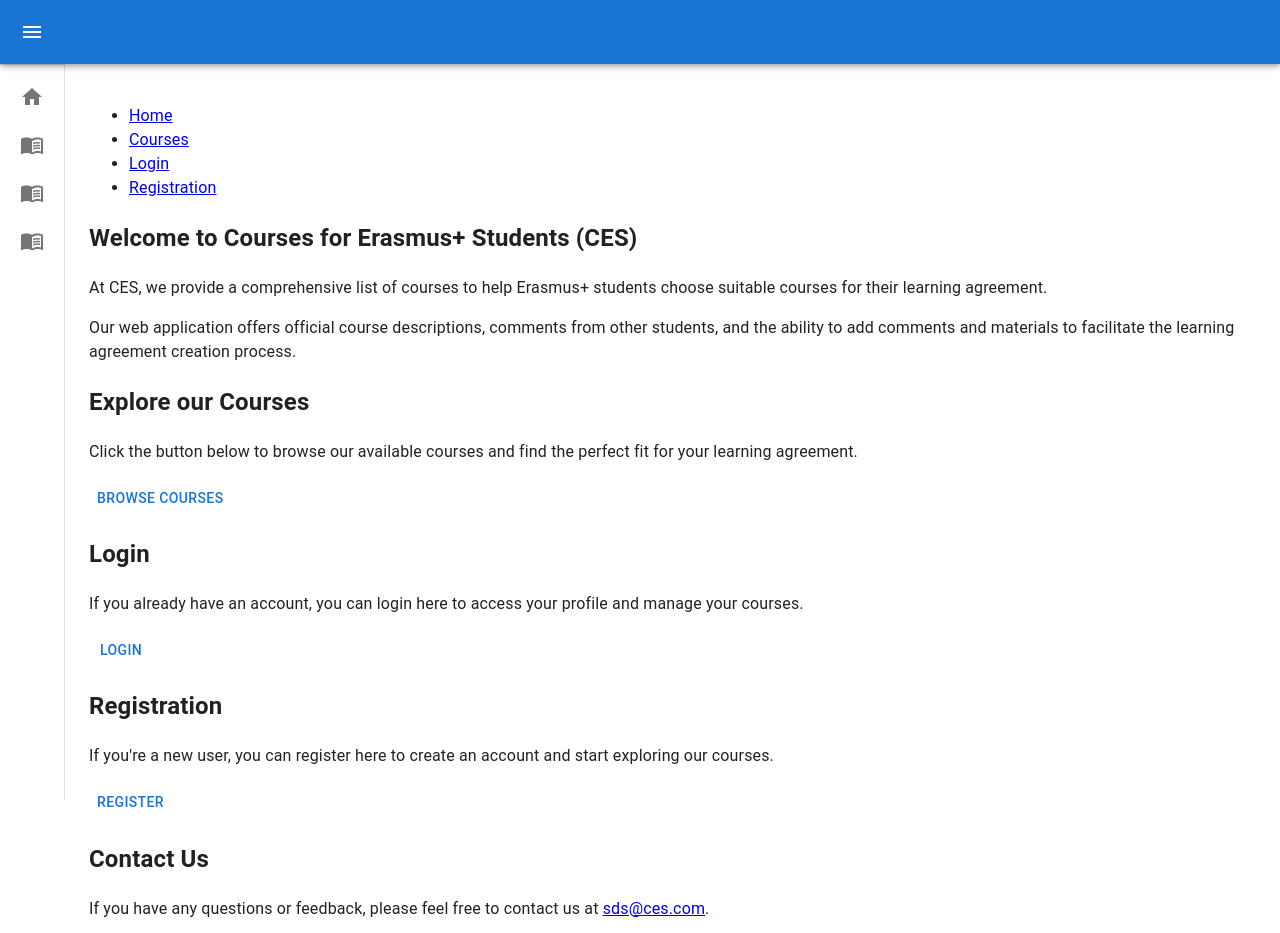
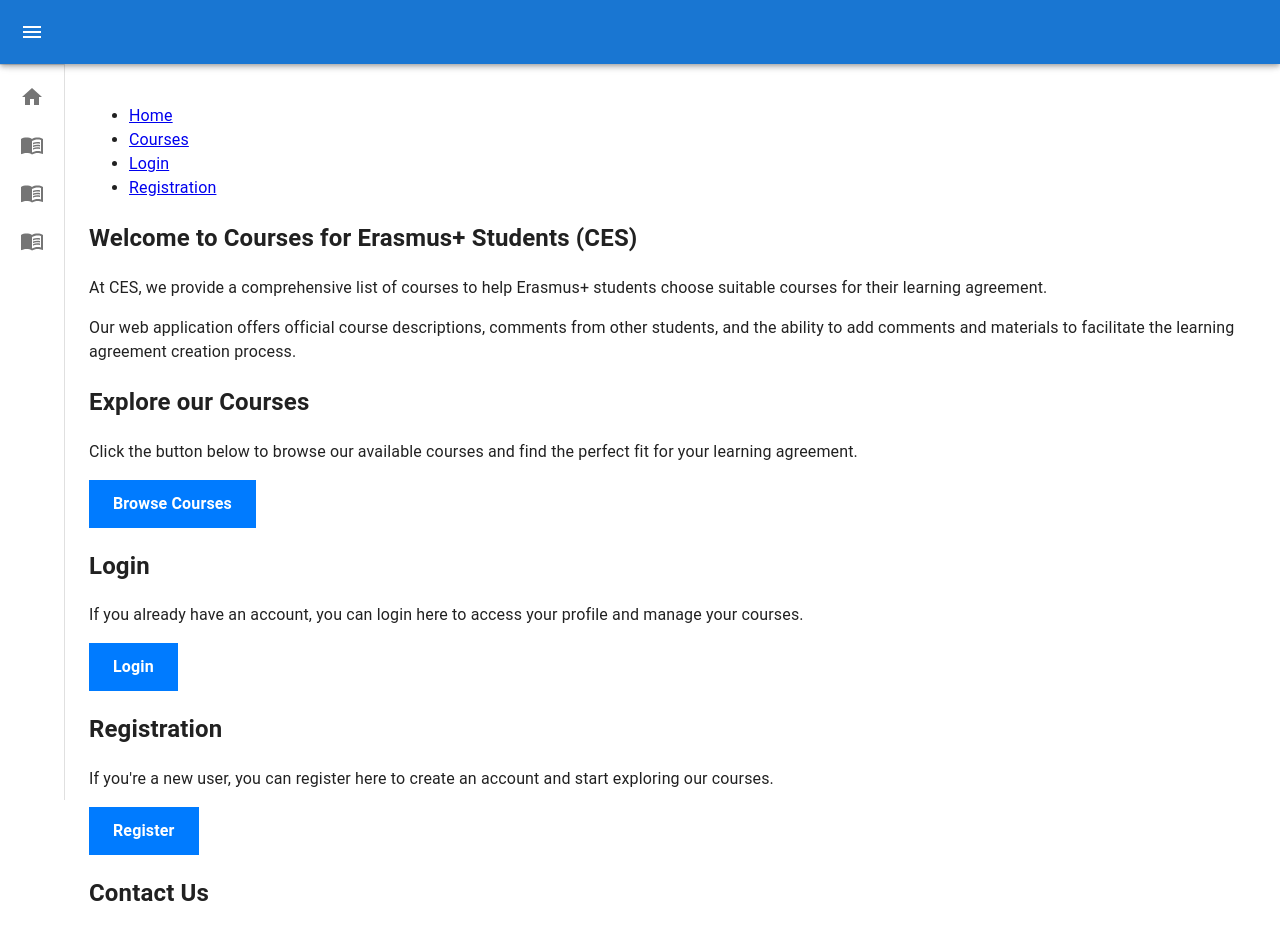
Before and after one commit to hassankh0/erasmus-sds, a React (Create React App) app in the folder frontend/: page /home in a window 1280 px wide. Shown: the top 933 px of the page. Built offline with nearby package versions, Linux system fonts and the light colour scheme.

Commit message:
homepage v1.1

```diff
--- a/frontend/src/pages/Home/Home.js
+++ b/frontend/src/pages/Home/Home.js
@@ -25,19 +25,19 @@ const homePageContent = (
     <section id="courses">
       <h2>Explore our Courses</h2>
       <p>Click the button below to browse our available courses and find the perfect fit for your learning agreement.</p>
-      <Button to="/AllCourses" className="btn">Browse Courses</Button>
+      <Link to="/AllCourses" className="btn">Browse Courses</Link>
     </section>
 
     <section id="login">
       <h2>Login</h2>
       <p>If you already have an account, you can login here to access your profile and manage your courses.</p>
-      <Button to="/login" className="btn">Login</Button>
+      <Link to="/login" className="btn">Login</Link>
     </section>
 
     <section id="registration">
       <h2>Registration</h2>
       <p>If you're a new user, you can register here to create an account and start exploring our courses.</p>
-      <Button to="/registration" className="btn">Register</Button>
+      <Link to="/registration" className="btn">Register</Link>
     </section>
 
     {/* Footer */}
```
